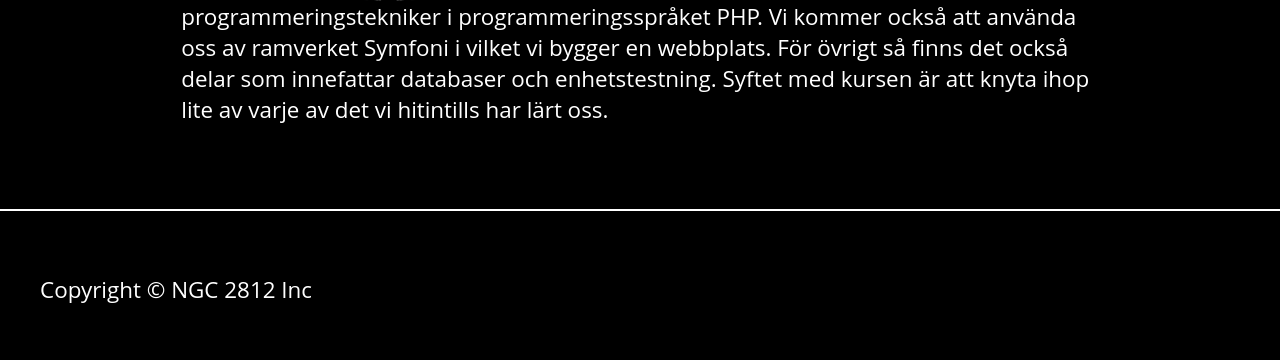
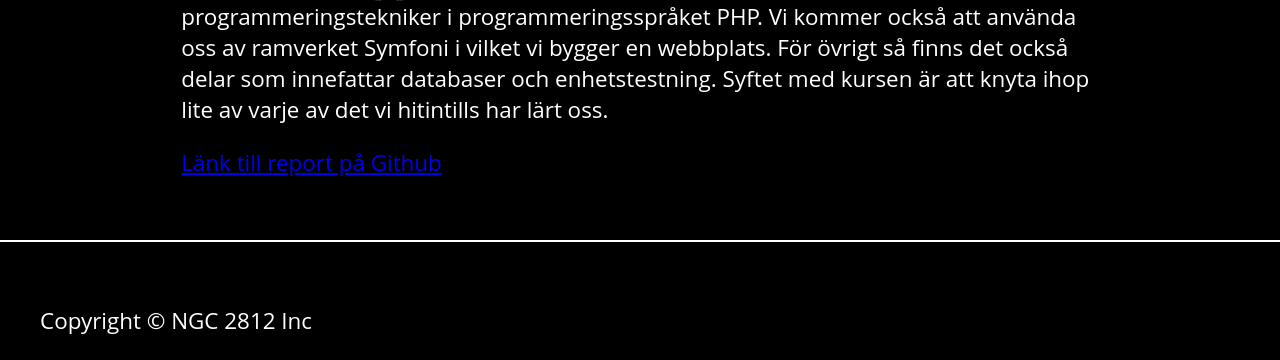
Before and after one commit to sogumet/MVC, a Symfony app: template templates/about.html.twig in a window 1280 px wide. Shown: the part 1186-1546 px from the top of the page. Before the commit the page ends 1489 px from the top, so only its background shows below. Run offline with Twig, Linux system fonts and the light colour scheme; the template is opened without the code that fills it, so the values that code supplies are empty; some libraries are stand-ins or nearby versions.

```diff
--- a/templates/about.html.twig
+++ b/templates/about.html.twig
@@ -10,6 +10,7 @@
         programmeringstekniker i programmeringsspråket PHP. Vi kommer också att använda oss av ramverket
     Symfoni i vilket vi bygger en webbplats. För övrigt så finns det också delar som innefattar databaser och
     enhetstestning. Syftet med kursen är att knyta ihop lite av varje av det vi hitintills har lärt oss.</p>
+    <a href="https://github.com/sogumet/MVC">Länk till report på Github</a>
 </div>
 
  {% endblock %}
```
Also changed, not shown: public/.htaccess (added), 1 other file.
